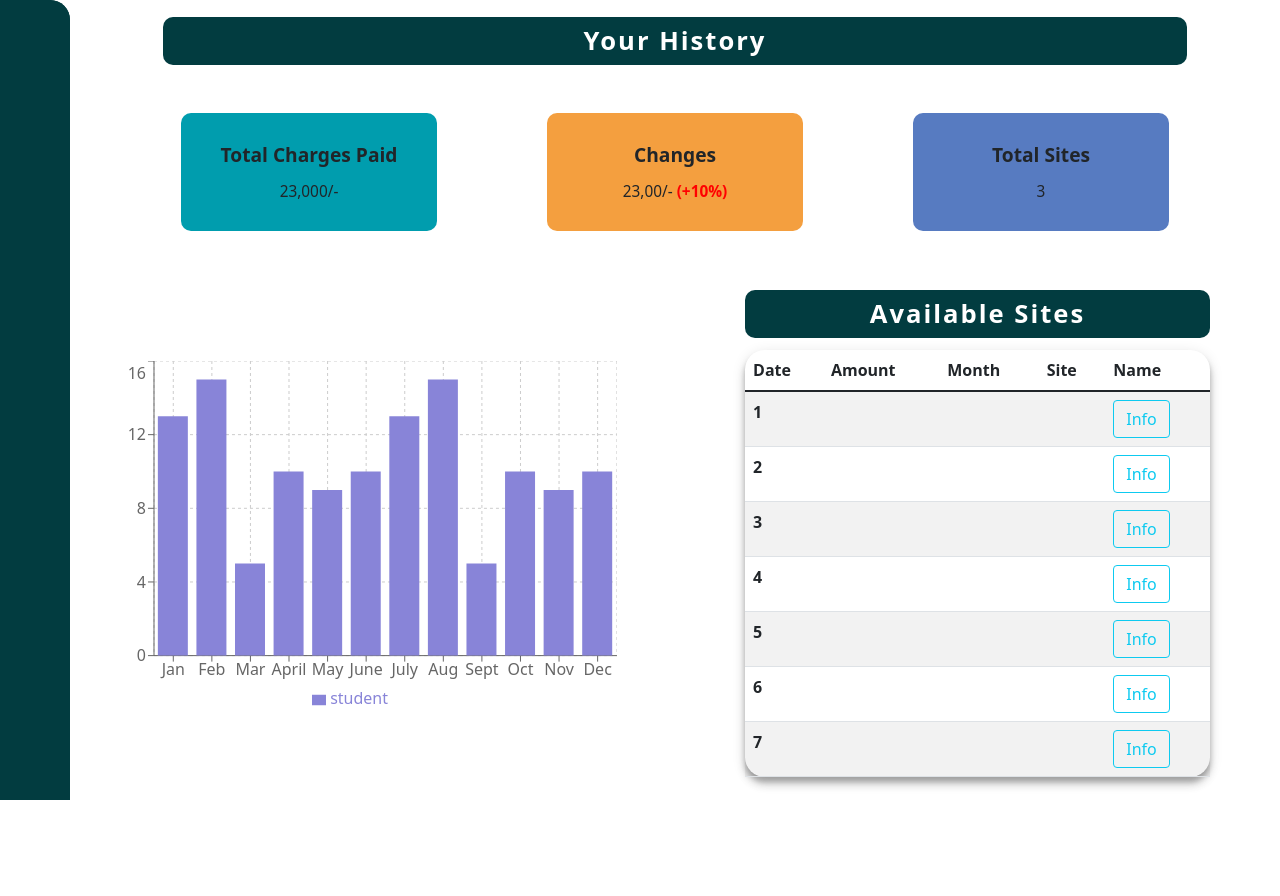
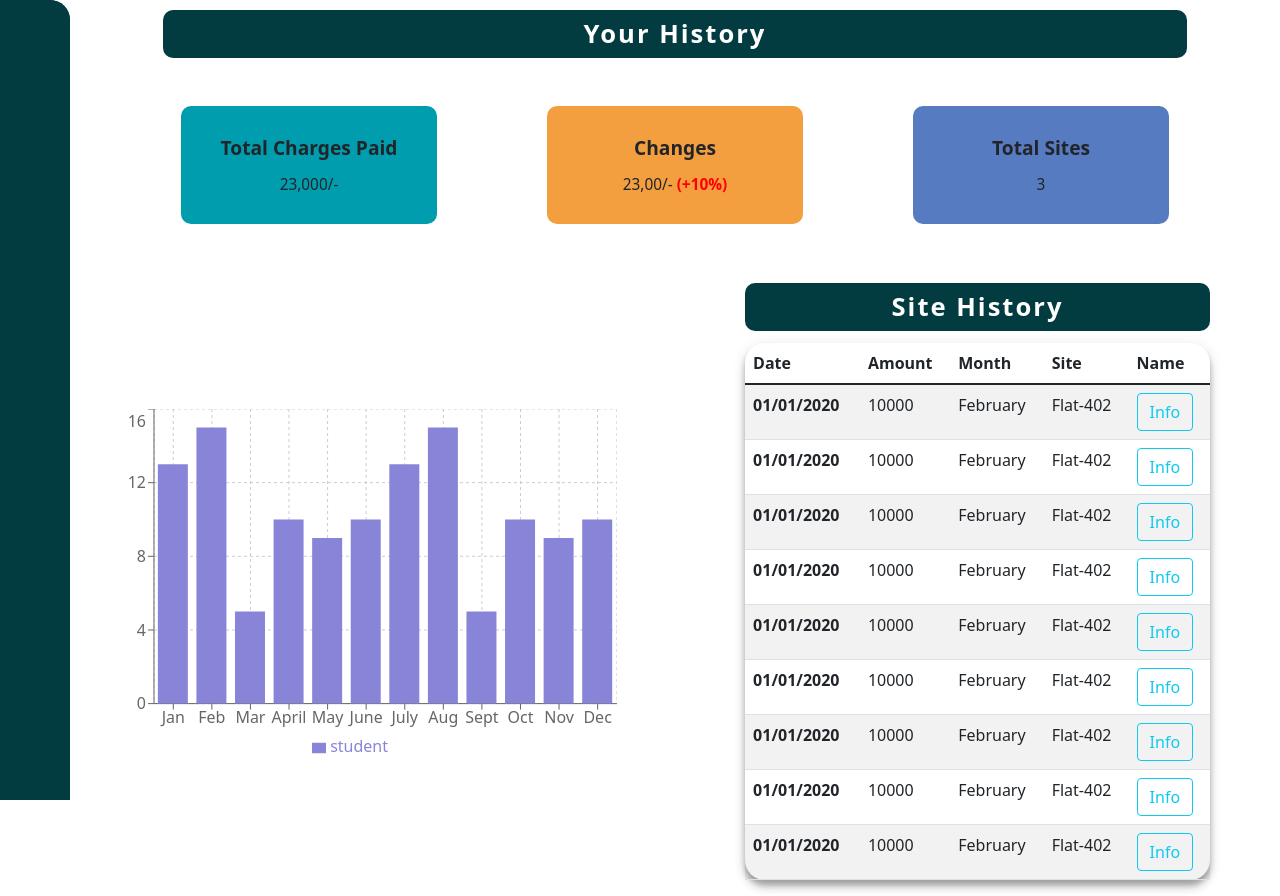
Before and after one commit to gdscnitp/charges-by-tenant, a Next.js app: page /transaction/TenantHistory in a window 1280 px wide. Before the commit the page ends 800 px from the top, so only its background shows below. Built offline with nearby package versions, Linux system fonts and the light colour scheme; some icons are missing.

Commit message:
added map functionality

```diff
--- a/pages/profile/components/TableList.js
+++ b/pages/profile/components/TableList.js
@@ -1,4 +1,6 @@
-import React from 'react'
+import React from "react";
+
+var i = 0;
 
 const TableList = (props) => {
   return (
@@ -13,58 +15,102 @@ const TableList = (props) => {
         </tr>
       </thead>
       <tbody>
+        {props.tableData.map((data) => {
+          return (
             <tr>
+              <th scope="row">{data.col1}</th>
+              <td>{data.col2}</td>
+              <td>{data.col3}</td>
+              <td>{data.col4}</td>
+              <td>
+                <button type="button" className="btn btn-outline-info">
+                  Info
+                </button>
+              </td>
+            </tr>
+          );
+        })}
+        {/* Awara */}
+        {/* <tr>
           <th scope="row">1</th>
           <td></td>
           <td></td>
           <td></td>
-                    <td><button type="button" className="btn btn-outline-info">Info</button></td>
+          <td>
+            <button type="button" className="btn btn-outline-info">
+              Info
+            </button>
+          </td>
         </tr>
         <tr>
           <th scope="row">2</th>
           <td></td>
           <td></td>
           <td></td>
-                    <td><button type="button" className="btn btn-outline-info">Info</button></td>
+          <td>
+            <button type="button" className="btn btn-outline-info">
+              Info
+            </button>
+          </td>
         </tr>
         <tr>
           <th scope="row">3</th>
           <td></td>
           <td></td>
           <td></td>
-                    <td><button type="button" className="btn btn-outline-info">Info</button></td>
+          <td>
+            <button type="button" className="btn btn-outline-info">
+              Info
+            </button>
+          </td>
         </tr>
         <tr>
           <th scope="row">4</th>
           <td></td>
           <td></td>
           <td></td>
-                    <td><button type="button" className="btn btn-outline-info">Info</button></td>
+          <td>
+            <button type="button" className="btn btn-outline-info">
+              Info
+            </button>
+          </td>
         </tr>
         <tr>
           <th scope="row">5</th>
           <td></td>
           <td></td>
           <td></td>
-                    <td><button type="button" className="btn btn-outline-info">Info</button></td>
+          <td>
+            <button type="button" className="btn btn-outline-info">
+              Info
+            </button>
+          </td>
         </tr>
         <tr>
           <th scope="row">6</th>
           <td></td>
           <td></td>
           <td></td>
-                    <td><button type="button" className="btn btn-outline-info">Info</button></td>
+          <td>
+            <button type="button" className="btn btn-outline-info">
+              Info
+            </button>
+          </td>
         </tr>
         <tr>
           <th scope="row">7</th>
           <td></td>
           <td></td>
           <td></td>
-                    <td><button type="button" className="btn btn-outline-info">Info</button></td>
-                </tr>
+          <td>
+            <button type="button" className="btn btn-outline-info">
+              Info
+            </button>
+          </td>
+        </tr> */}
       </tbody>
     </table>
-    )
-}
+  );
+};
 
-export default TableList
+export default TableList;
--- a/pages/transaction/TenantHistory.js
+++ b/pages/transaction/TenantHistory.js
@@ -75,6 +75,69 @@ const pdata = [
   },
 ];
 
+const tableData = [
+  // {
+  //   date: "01/01/2020",
+  //   amount: 10000,
+  //   month: "February",
+  //   site: "Flat-402",
+  // },
+  {
+    col1: "01/01/2020",
+    col2: 10000,
+    col3: "February",
+    col4: "Flat-402",
+  },
+  {
+    col1: "01/01/2020",
+    col2: 10000,
+    col3: "February",
+    col4: "Flat-402",
+  },
+  {
+    col1: "01/01/2020",
+    col2: 10000,
+    col3: "February",
+    col4: "Flat-402",
+  },
+  {
+    col1: "01/01/2020",
+    col2: 10000,
+    col3: "February",
+    col4: "Flat-402",
+  },
+  {
+    col1: "01/01/2020",
+    col2: 10000,
+    col3: "February",
+    col4: "Flat-402",
+  },
+  {
+    col1: "01/01/2020",
+    col2: 10000,
+    col3: "February",
+    col4: "Flat-402",
+  },
+  {
+    col1: "01/01/2020",
+    col2: 10000,
+    col3: "February",
+    col4: "Flat-402",
+  },
+  {
+    col1: "01/01/2020",
+    col2: 10000,
+    col3: "February",
+    col4: "Flat-402",
+  },
+  {
+    col1: "01/01/2020",
+    col2: 10000,
+    col3: "February",
+    col4: "Flat-402",
+  },
+];
+
 const TenantHistory = () => {
   return (
     <div className="Parent">
@@ -90,7 +153,9 @@ const TenantHistory = () => {
           </div>
           <div className="S_card S_card2">
             <div className="S_line1">Changes</div>
-            <div className="S_line2">23,00/- <span>(+10%)</span></div>
+            <div className="S_line2">
+              23,00/- <span>(+10%)</span>
+            </div>
           </div>
           <div className="S_card S_card3">
             <div className="S_line1">Total Sites</div>
@@ -104,14 +169,7 @@ const TenantHistory = () => {
               <div className="S_chart">
                 <div>
                   <ResponsiveContainer width="250%" aspect={1.5}>
-                    <BarChart
-                      width={500}
-                      height={300}
-                      data={pdata}
-                      margin={{
-
-                      }}
-                    >
+                    <BarChart width={500} height={300} data={pdata} margin={{}}>
                       <CartesianGrid strokeDasharray="3 3" />
                       <XAxis dataKey="name" />
                       <YAxis />
@@ -127,7 +185,7 @@ const TenantHistory = () => {
             </div>
             <div className="col-lg-6 col-md-12">
               <div className="S_chartDetail S_table-content">
-                <Heading headClass="S_chartHead" head="Available Sites" />
+                <Heading headClass="S_chartHead" head="Site History" />
                 <TableList
                   tableclass="S_ttable"
                   flat="Date"
@@ -135,13 +193,12 @@ const TenantHistory = () => {
                   siteName="Month"
                   available="Site"
                   view="Name"
+                  tableData={tableData}
                 />
               </div>
             </div>
           </div>
         </div>
-
-
       </div>
     </div>
   );
```
Also changed, not shown: pages/charges/totalCharges.js (+51 -15 lines), pages/profile/tenant.js (+71 -1 lines). Lines whose indentation alone changed are shown as unchanged.
